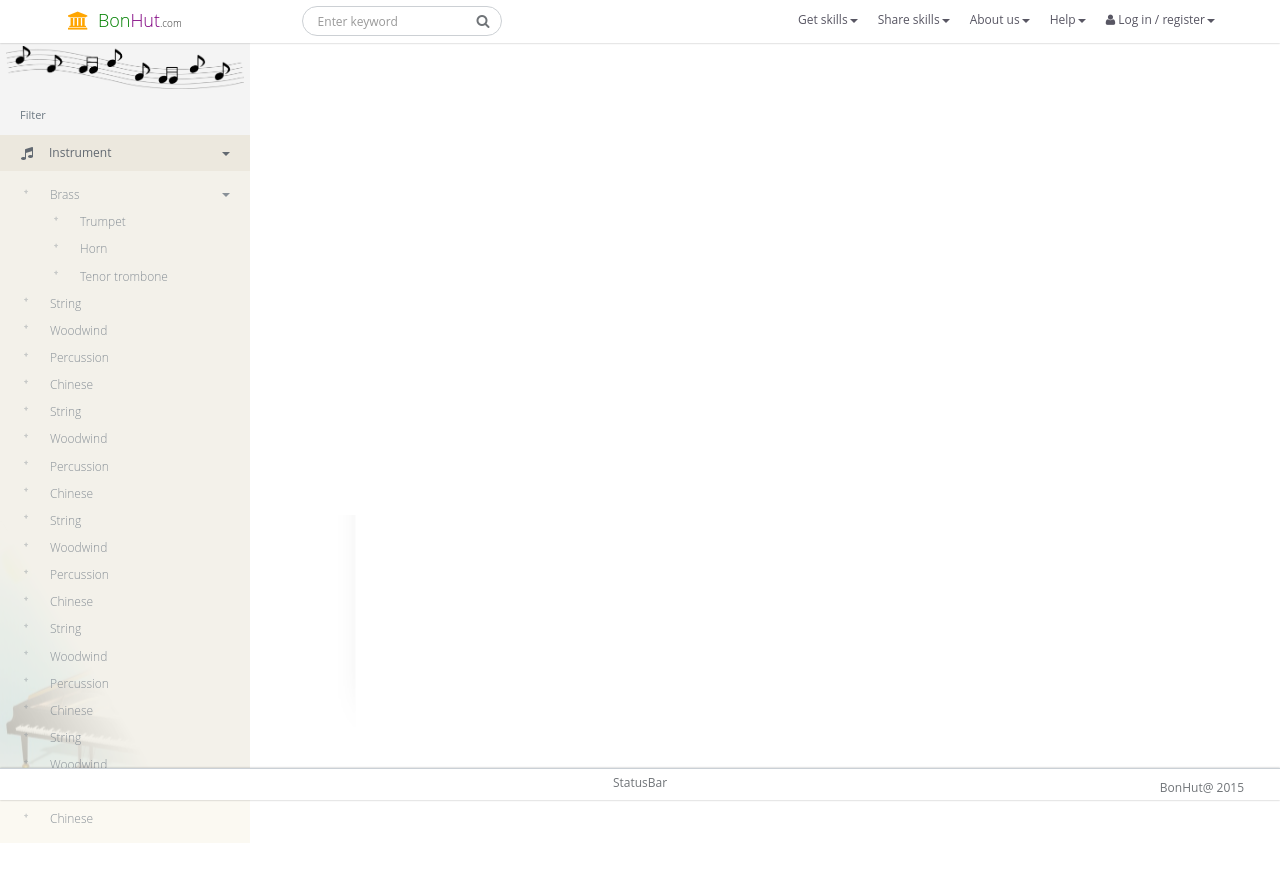
After one commit to zuoxiaotian/bonhut, a Django app: template bonhuts/exchange/templates/getskill.html in a window 1280 px wide. The commit adds this page. Run offline with Django 3.2, Linux system fonts and the light colour scheme; the template is opened without the code that fills it, so the values that code supplies are empty; some libraries are stand-ins or nearby versions.

Commit message:
side bar

```diff
--- a/bonhuts/exchange/templates/base.html
+++ b/bonhuts/exchange/templates/base.html
@@ -49,7 +49,7 @@
 				</div>
 
 
-				<div class="navbar-header" style="position: absolute;left: 28%;">
+				<div class="navbar-header" style="position: absolute;left: 22%;">
 
 							<form class="navbar-form full-width">
 								<div class="form-group">
@@ -147,12 +147,15 @@
 			</div>
 		</div>
 
+		{% block sidebar %}
+		{% endblock %}
+
 		<div class="content" data-scrollview="true">{% block content %}
 			{% endblock %}</div>
 
 		{% block footer %}
-		<div id="footer" class="footer"
-			style="position: absolute; bottom: 0; width: 100%; left: 0%; height: 4%; padding: 0;">
+		<div id="footer" class="footer navbar navbar-default navbar-fixed-bottom"
+			style="height: 4%;">
 			<div id="statusbar" class="container" align=center>
 				<div id="status" class="footer-brand"
 					style="margin-bottom: 0; width: 60%" align=center>StatusBar</div>
--- /dev/null
+++ b/bonhuts/exchange/templates/getskill.html
@@ -0,0 +1,84 @@
+{% extends 'base.html' %}
+
+
+
+{% block head_links %}
+	<link href="{{STATIC_URL}}exchange/css/getskill.css" rel="stylesheet" />
+{% endblock %}
+
+
+{% block menu %}
+
+
+{% endblock %}
+
+
+{% block sidebar %}
+<div id="sidebar" class="sidebar">
+		<div data-height="100%" style=" padding-bottom: 30px;">
+			<ul class="nav">
+				<li class="nav-profile">
+					<img style='height:100%; width:100%'src='{{ STATIC_URL }}exchange/image/yinfu.png' ></img>
+				</li>
+			</ul>
+			<ul class="nav">
+				<li class="nav-header">Filter</li>
+				<li class="has-sub expand" >
+						<a href="javascript:;">
+						    <b class="caret pull-right"></b>
+						    <i class="fa fa-music"></i>
+						    <span>Instrument</span>
+					    </a>
+						<ul class="sub-menu" style='display:block'>
+						    <li class="has-sub">
+						    	<a href="javascript:;">
+								    <b class="caret pull-right"></b>
+								    <span>Brass</span>
+							    </a>
+						    		<ul class="sub-menu" style='display:block'>
+									    <li class="has-sub"><a href="">Trumpet</a></li>
+									    <li class="has-sub"><a href="">Horn</a></li>
+									    <li class="has-sub"><a href="">Tenor trombone</a></li>
+									</ul>
+
+
+						    </li>
+						    <li class="has-sub"><a href="">String</a></li>
+						    <li class="has-sub"><a href="">Woodwind</a></li>
+						    <li class="has-sub"><a href="">Percussion</a></li>
+						    <li class="has-sub"><a href="">Chinese</a></li>
+						    <li class="has-sub"><a href="">String</a></li>
+						    <li class="has-sub"><a href="">Woodwind</a></li>
+						    <li class="has-sub"><a href="">Percussion</a></li>
+						    <li class="has-sub"><a href="">Chinese</a></li>
+						    <li class="has-sub"><a href="">String</a></li>
+						    <li class="has-sub"><a href="">Woodwind</a></li>
+						    <li class="has-sub"><a href="">Percussion</a></li>
+						    <li class="has-sub"><a href="">Chinese</a></li>
+						    <li class="has-sub"><a href="">String</a></li>
+						    <li class="has-sub"><a href="">Woodwind</a></li>
+						    <li class="has-sub"><a href="">Percussion</a></li>
+						    <li class="has-sub"><a href="">Chinese</a></li>
+						    <li class="has-sub"><a href="">String</a></li>
+						    <li class="has-sub"><a href="">Woodwind</a></li>
+						    <li class="has-sub"><a href="">Percussion</a></li>
+						    <li class="has-sub"><a href="">Chinese</a></li>
+						</ul>
+				</li>
+			</ul>
+
+		</div>
+
+	</div>
+
+{% endblock %}
+
+
+
+
+{% block content %}
+
+<div style="position: fixed; left: 0px; width:500px; height: 300px; bottom:0px; background: url('{{ STATIC_URL }}exchange/image/1.png'); background-size:cover ">
+
+</div>
+{% endblock%}
--- a/bonhuts/exchange/templates/index.html
+++ b/bonhuts/exchange/templates/index.html
@@ -10,7 +10,7 @@
 
 
 
-<div style="position: absolute; left: 0px; width:500px; height: 300px; bottom:0px; background: url('{{ STATIC_URL }}exchange/image/1.png'); background-size:cover ">
+<div style="position: fixed; left: 0px; width:500px; height: 300px; bottom:0px; background: url('{{ STATIC_URL }}exchange/image/1.png'); background-size:cover ">
 
 </div>
 {% endblock%}
--- a/bonhuts/exchange/urls.py
+++ b/bonhuts/exchange/urls.py
@@ -9,6 +9,7 @@ urlpatterns = patterns(''
                         url(r'^login$'          , views.login_view          , name='login'      )   ,
                         url(r'^logout$'         , views.logout_view         , name='logout'     )   ,
                         url(r'^index$'          , views.index               , name='index'      )   ,
+                        url(r'^getskill$'       , views.get_skill            , name='get_skill'   )   ,
 
 
 
--- a/bonhuts/exchange/views/views.py
+++ b/bonhuts/exchange/views/views.py
@@ -19,6 +19,7 @@ handlers.BaseHandler.log_exception = lambda *args, **kwargs: None
 import_dir = os.path.dirname(os.path.realpath(__file__)) + "/"
 file_to_import = [
                   "views_login_logout.py",
+                  "views_get_share_skill.py",
                   ]
 
 for file_ in file_to_import:
--- a/bonhuts/static/exchange/css/base.css
+++ b/bonhuts/static/exchange/css/base.css
@@ -57,7 +57,7 @@ h1 {
 
 .footer {
 	z-index: 1020;
-	padding: 10px 0;
+	padding: 4px 0;
 	margin: 0 0px 0 0px;
 	background:rgb(255, 255, 255);
 	border-top: 1px solid #CAD0D6;
@@ -74,7 +74,7 @@ h1 {
 	padding: 10px 10px;
 }
 .navbar {
-	min-height: 40px;
+	min-height: 30px;
 }
 
 .panel-body {
@@ -96,6 +96,8 @@ h1 {
 	background-image:-webkit-gradient(linear, right top, left bottom, from(rgba(255, 255, 255, 1)), to(rgba(255, 255 , 255, 0)), color-stop(0.75, #ffffff));
 
 }
+
+
 .navbar-brand {
 	margin-right: 10px;
 	padding: 5px 13px;
--- /dev/null
+++ b/bonhuts/static/exchange/css/getskill.css
@@ -0,0 +1,43 @@
+.sidebar {
+	width: 250px;
+	padding-top: 40px;
+	background: rgba(39, 45, 53, 0.05)
+}
+
+
+.sidebar .nav>li.nav-profile {
+	padding: 6px;
+	color: #fff;
+	background: rgba(255, 126, 0, 0);
+}
+.toright{
+
+}
+
+.sidebar .sub-menu:before {
+	background: rgba(255, 184, 0, 0);
+	left: 28px;
+}
+.sidebar .sub-menu {
+	background: rgba(242, 236, 216, 0.33);
+}
+
+.sidebar .nav>li.expand>a, .sidebar .nav>li>a:focus, .sidebar .nav>li>a:hover {
+	background: rgba(224, 215, 190, 0.4);
+	color: #626971;
+}
+
+.sidebar .sub-menu>li.active>a, .sidebar .sub-menu>li.active>a:focus, .sidebar .sub-menu>li.active>a:hover, .sidebar .sub-menu>li>a:focus,.sidebar .sub-menu>li>a:hover {
+	color: #FF9B00;
+}
+a {
+	-webkit-transition: color 200ms ease-in-out;
+}
+
+.sidebar .sub-menu>li>a:before {
+	margin-top: -8px;
+}
+
+.sidebar .sub-menu>li>a:before {
+	content: '\f13';
+}
```
Also changed, not shown: bonhuts/exchange/views/views_get_share_skill.py (added, +11 -0 lines), bonhuts/static/exchange/image/yinfu.png (added).
